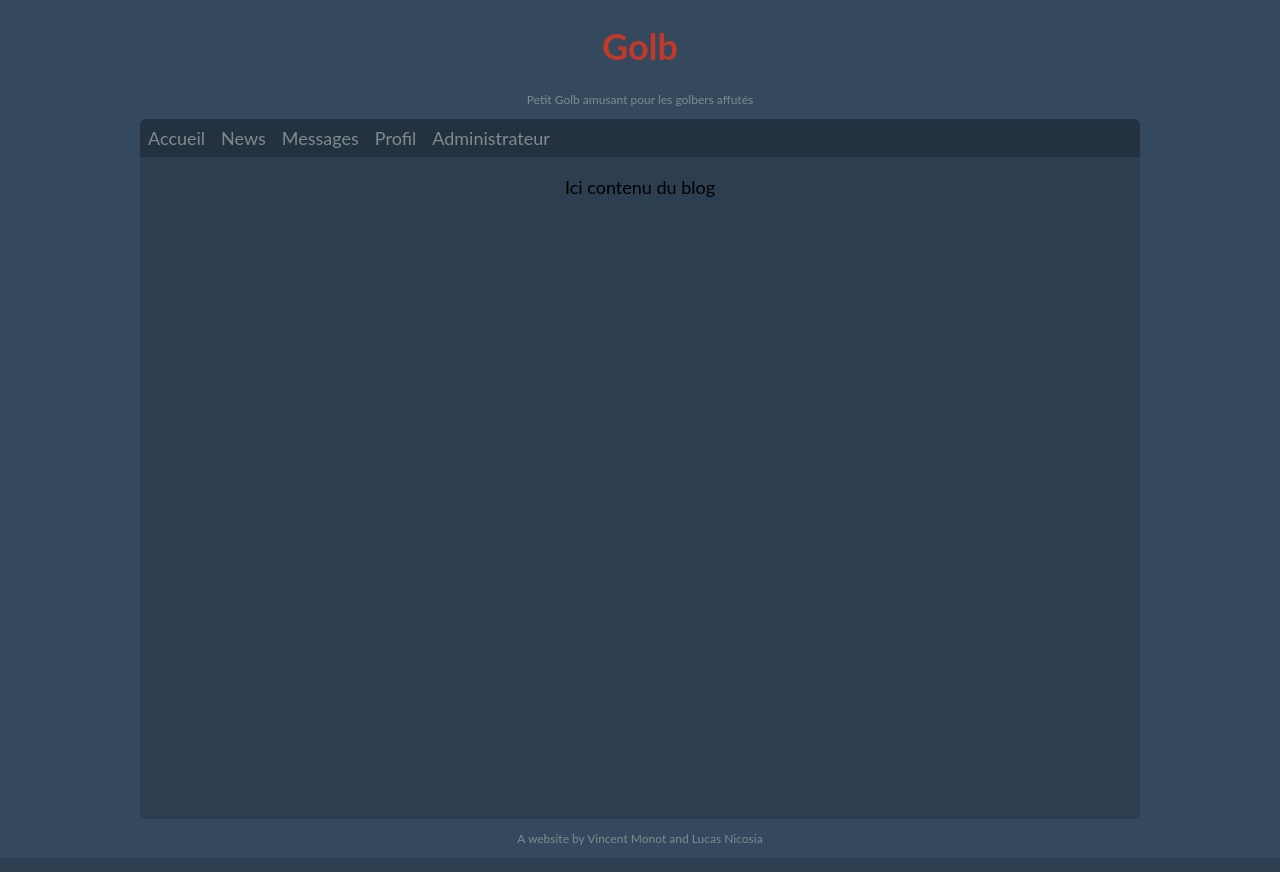
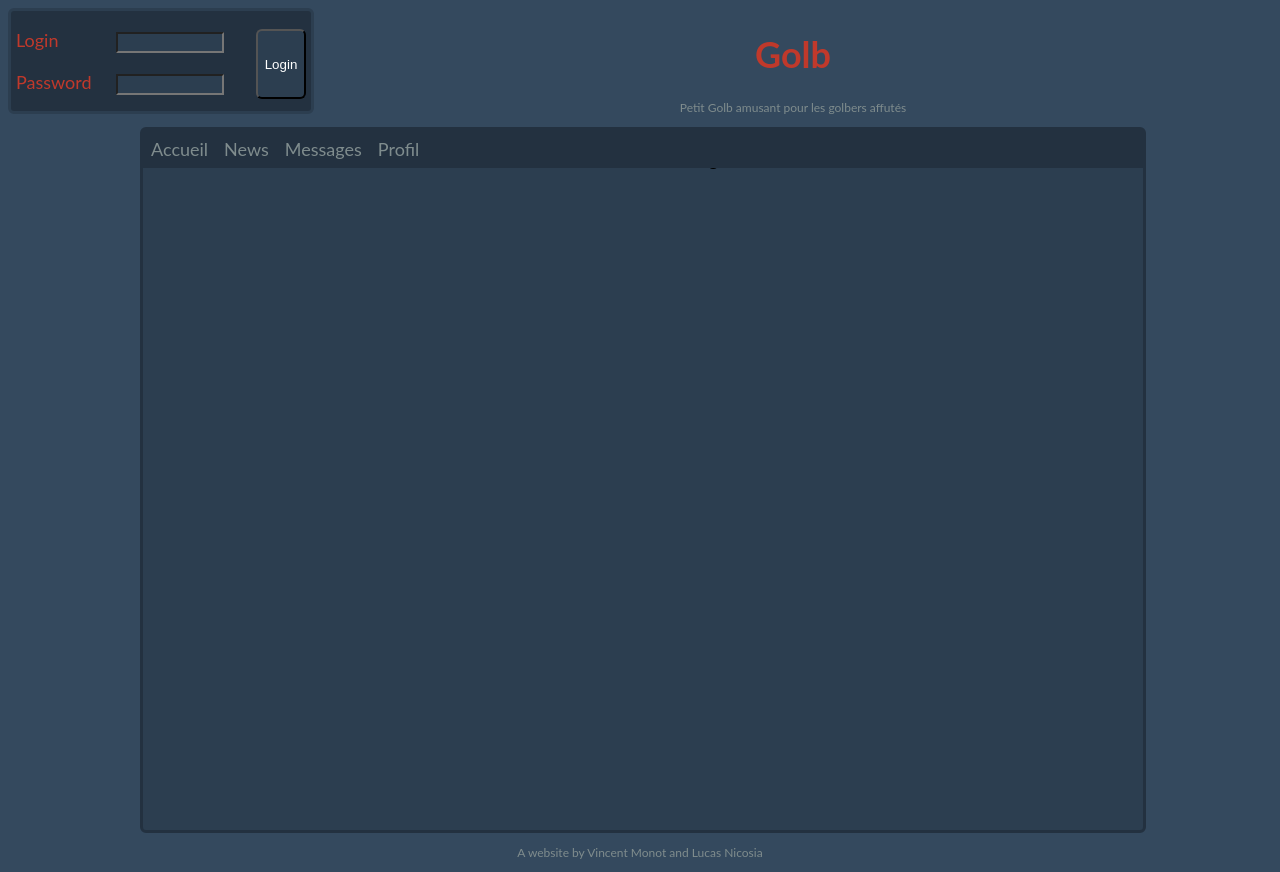
Before and after one commit to Agurato/Golb, a PHP site: page / in a window 1280 px wide. Run offline with PHP 8.4, Linux system fonts and the light colour scheme.

Commit message:
Ajout du menu de login

```diff
--- a/css/style.css
+++ b/css/style.css
@@ -5,6 +5,7 @@ body{
 }
 h1{
 	color: #c0392b;
+	position: relative;
 }
 .img-rounded{
 	border-radius:6px;
@@ -12,19 +13,27 @@ h1{
 .img-centered{
 	text-align: center;
 }
-.note{
+p.note{
 	font-size: 12px;
 	color: #7f8c8d;
+
+}
+
+div.titles{
+	display: inline-block;
+	top:50%;
 }
 
 .header{
 	text-align: center;
+	position: relative;
 }
 .content{
+	border:solid;
+	border-color:#233140;
 	top:50%;
 	left:50%;
 	margin-left: -500px;
-	position: absolute;
 	background-color: #2c3e50;
 	min-height: 700px;
 	max-width: 1000px;
@@ -38,32 +47,61 @@ h1{
 	text-align: center;
 }
 
-div.menu{
+.menu{
 	background-color: #233140;
 	position: absolute;
 	width: 100%;
-	border-top-left-radius: 6px;
-	border-top-right-radius: 6px;
 }
 .topmenu{
 	margin:0;
 	padding:0;
 	position: relative;
-	list-style: none outside;
+	list-style: none outside none;
 }
 .topmenualign > li{
 	float :left;
 	margin: 8px;
 }
-
-div.info {
-	position: absolute;
-	margin-top: 39px;
-	width: 100%;
-	height: 100%;
-}
-
 a{
 	text-decoration: none;
 	color:#7f8c8d;
+
 }
+
+div.login{
+	border-radius: 6px;
+	background-color: #233140;
+	width:300px;
+	height: 100px;
+	display: block;
+	float: left;
+	position: relative;
+	border:solid;
+	border-color:#2c3e50;
+}
+
+input{
+	color: white;
+	background-color: #2c3e50;
+	width: 100px;
+	text-align: center;
+}
+input.send{
+	height:70px;
+	width:50px;
+	border-radius: 6px;
+	float:right;
+	display: block;
+	margin-right: 5px;
+}
+label{
+	color: #c0392b;
+	text-align: left;
+	display:block;
+	width: 100px;
+	float:left;
+}
+form{
+	text-align: left;
+	margin-left: 5px;
+}
--- a/index.php
+++ b/index.php
@@ -4,13 +4,31 @@
 	beginHTML('Golb','css/style.css');
 	?>
 	<div class="container">
-			<!-- HEADER -->
 		<div class="header">
+			<div class="login">
+				<form method="get" action="index.php">
+					<p>
+						<label for="login">Login</label>
+						<input type="text" name="login"/>
+						<input class="send" type="submit" name="send" value="Login">
+					</p>
+					<p>
+						<label for="password">Password</label>
+						<input type="password" name="password" id"=password"/>
+
+					</p>
+
+
+				</form>
+				<form method="post" action="register.php">
+
+				</form>
+			</div>
+			<div class="titles">
 				<h1>Golb</h1>
 				<p class="note">Petit Golb amusant pour les golbers affutés</p>
 			</div>
-
-			<!-- CONTENT -->
+		</div>
 		<div class="contentmain">
 			<div class="content">
 				<div class="menu">
@@ -19,11 +37,11 @@
 						<li><a href="index.php">News</a></li>
 						<li><a href="index.php">Messages</a></li>
 						<li><a href="index.php">Profil</a></li>
-							<li><a href="index.php">Administrateur</a></li>
+						<li><a href="index.php"></a></li>
 
 					</ul>
 				</div>
-					<div class="info">
+			<div>
 				<p>
 					Ici contenu du blog
 					<!-- <img src="img/example-image.jpg" class="img-rounded img-centered" alt="Photo test"/> -->
@@ -34,10 +52,10 @@
 
 			</div>
 		</div>
-
-			<!-- FOOTER -->
 		<div class="footer">
-				<p>A website by Vincent Monot and Lucas Nicosia</p>
+			<p>
+				A website by Vincent Monot and Lucas Nicosia
+			</p>
 		</div>
 	</div>
 	<?php
```
Lines whose indentation alone changed are shown as unchanged.
